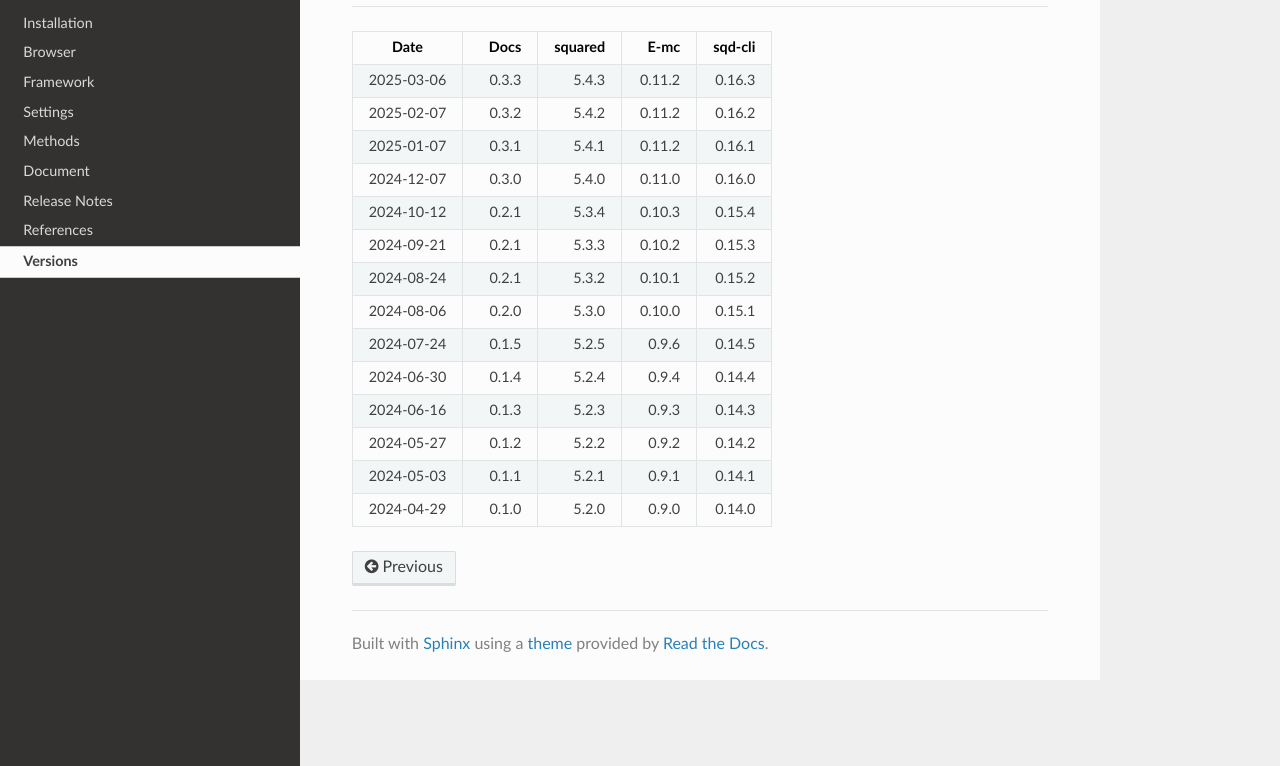
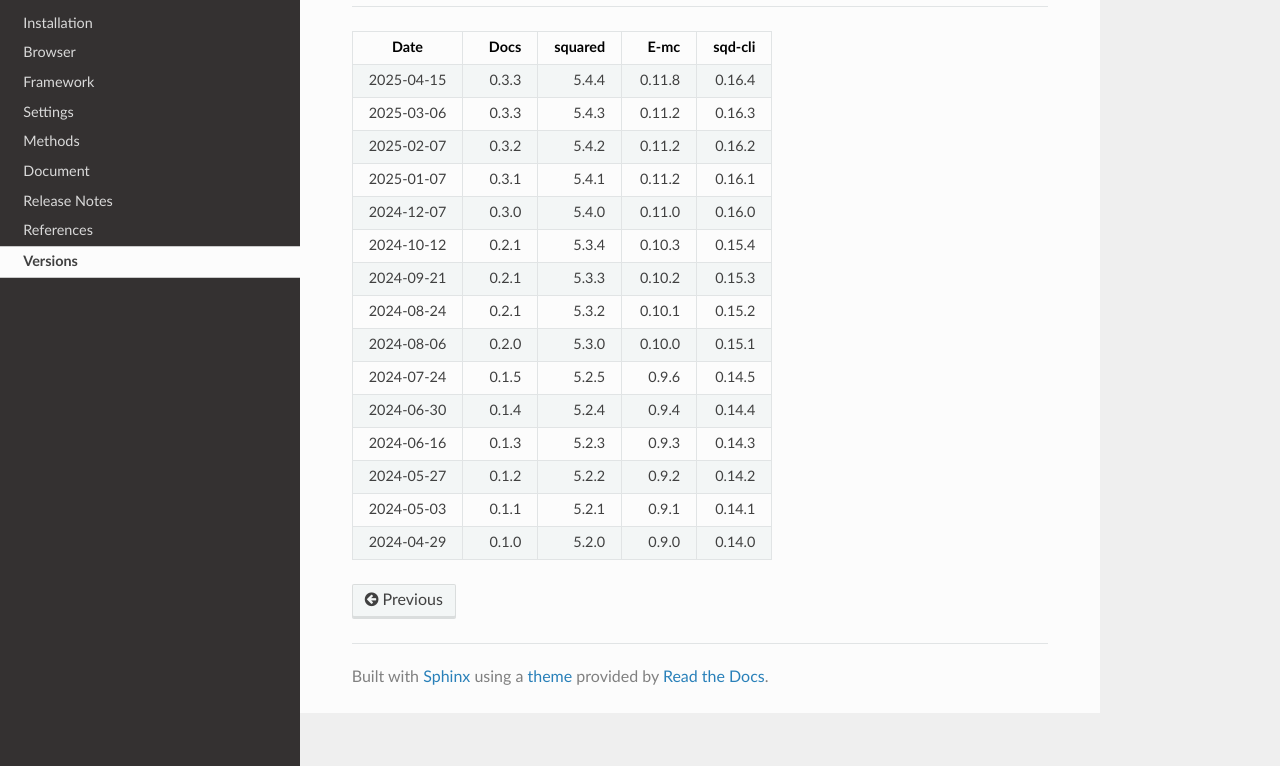
Before and after one commit to anpham6/android-docs, a Sphinx documentation site: the page built from source/versions.rst, in a window 1280 px wide, cut to the strip 134-900 px from the top of the page. Built offline with Sphinx 7.4.7 and the Read the Docs theme 3.1.0, drawn with Linux system fonts in a browser that asks for light colours.

Commit message:
Publish: squared 5.4.4 (2025-04-15)

```diff
--- a/source/conf.py
+++ b/source/conf.py
@@ -9,7 +9,7 @@
 project = 'squared'
 copyright = 'squared 2025'
 author = 'An Pham'
-release = '5.4.3'
+release = '5.4.4'
 
 # -- General configuration ---------------------------------------------------
 # https://www.sphinx-doc.org/en/master/usage/configuration.html#general-configuration
--- a/source/versions.rst
+++ b/source/versions.rst
@@ -7,6 +7,7 @@ Versions
 ========== ======== ======== ======== ========
    Date      Docs    squared     E-mc  sqd-cli
 ========== ======== ======== ======== ========
+2025-04-15    0.3.3    5.4.4   0.11.8   0.16.4
 2025-03-06    0.3.3    5.4.3   0.11.2   0.16.3
 2025-02-07    0.3.2    5.4.2   0.11.2   0.16.2
 2025-01-07    0.3.1    5.4.1   0.11.2   0.16.1
```
Also changed, not shown: README.md (+1 -0 lines), 1 other file.
